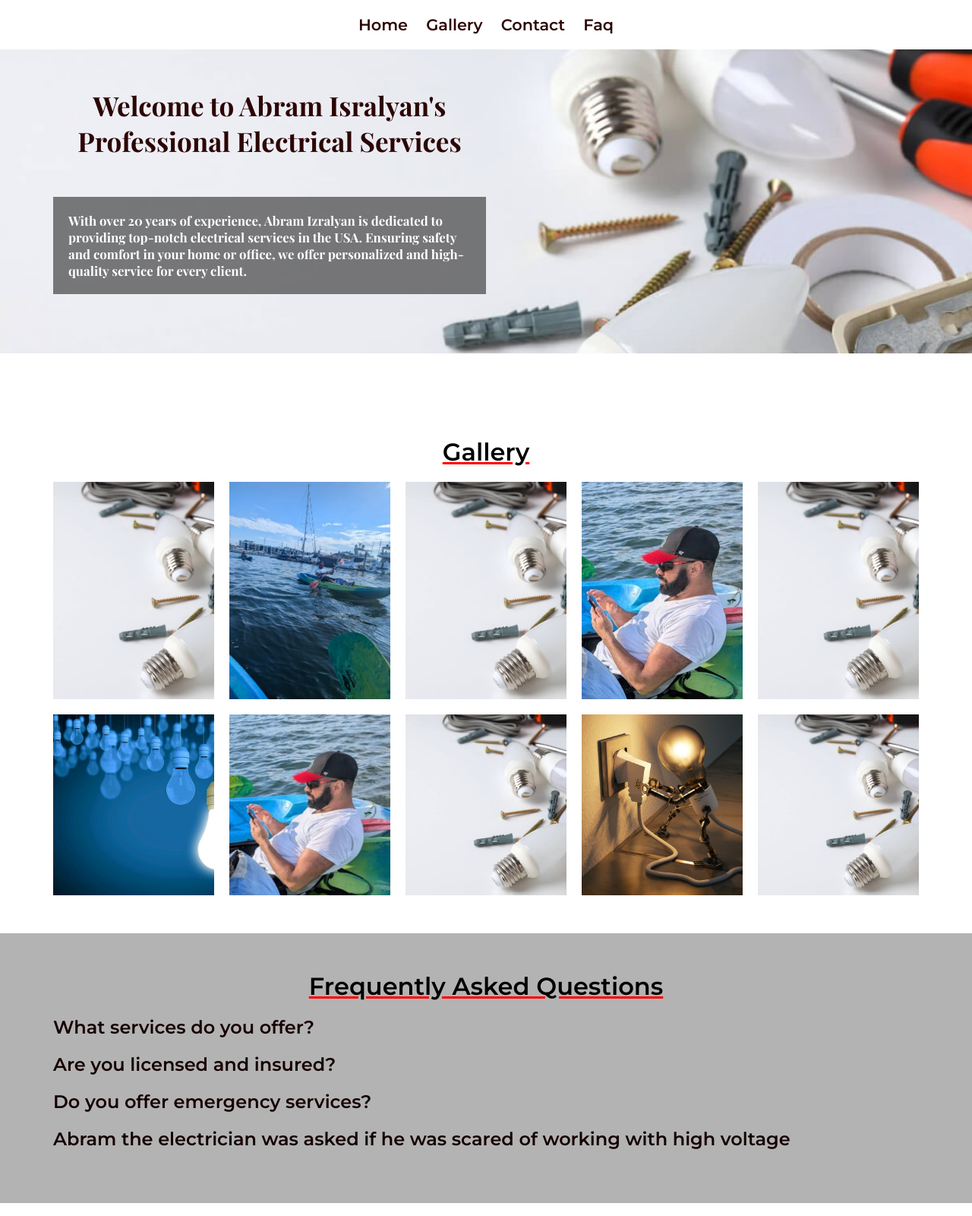
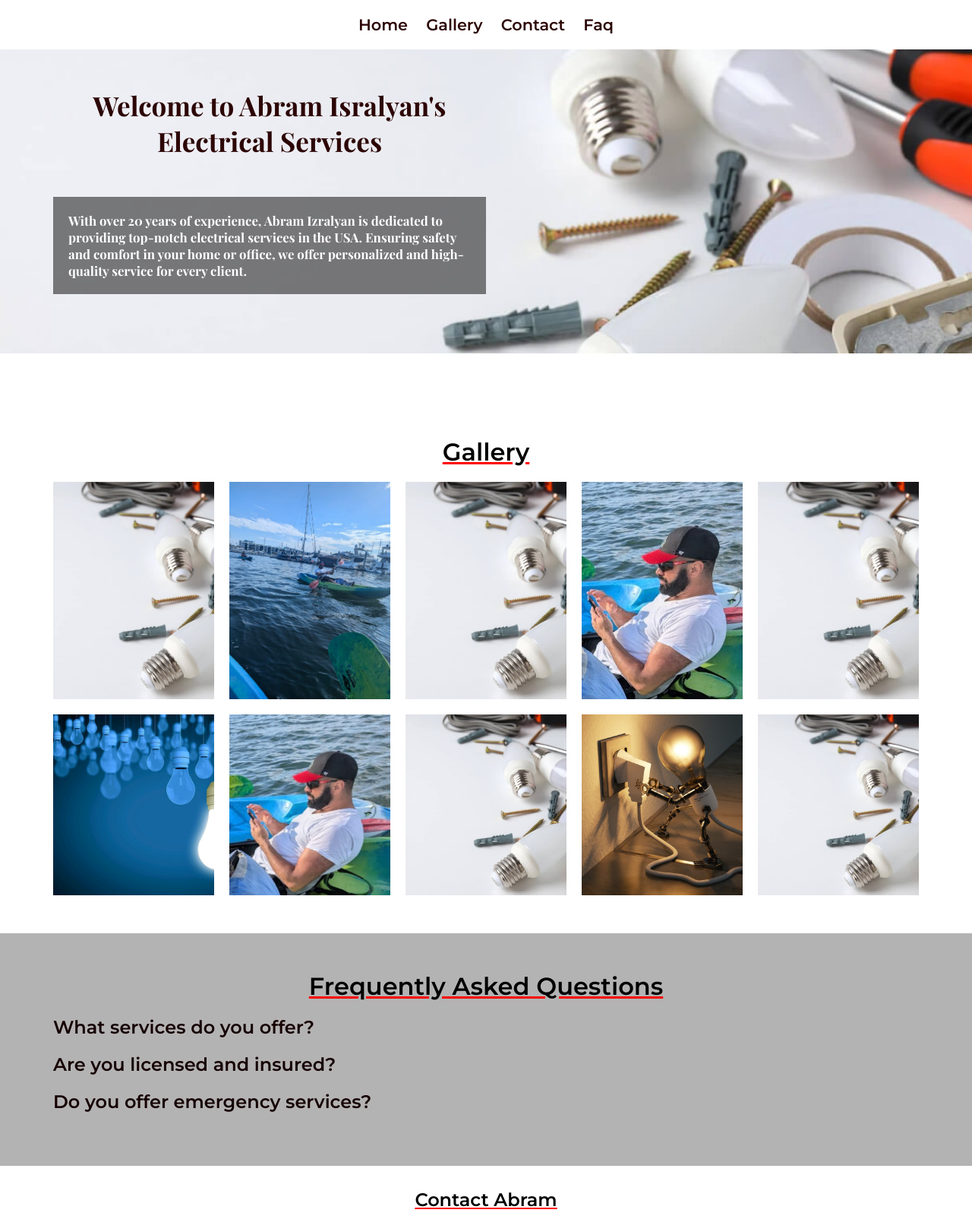
Before and after one commit to t0ma1111/Electri-ian, a plain HTML site: page index.html in a window 1280 px wide. Shown: the top 1600 px of the page at 76% size. Drawn offline with nearby package versions, Linux system fonts and the light colour scheme.

Commit message:
Update index.html

```diff
--- a/index.html
+++ b/index.html
@@ -3,7 +3,7 @@
 <head>
     <meta charset="UTF-8">
     <meta name="viewport" content="width=device-width, initial-scale=1.0">
-    <title>Document</title>
+    <title>Electrician Abram</title>
     <link rel="stylesheet" href="style.css">
     <link href="https://fonts.googleapis.com/css2?family=Montserrat:wght@400;600&family=Playfair+Display:wght@400;700&display=swap" rel="stylesheet">
     <link rel="stylesheet" href="https://cdnjs.cloudflare.com/ajax/libs/font-awesome/5.15.4/css/all.min.css">
@@ -22,7 +22,7 @@
             <div id="home-link" class="face">
                 <div class="main-wrapper">
                     <div class="main-board__left-block">
-                        <h1>Welcome to Abram Isralyan's Professional Electrical Services</h1>
+                        <h1>Welcome to Abram Isralyan's Electrical Services</h1>
                         <p>With over 20 years of experience, Abram Izralyan is dedicated to providing top-notch electrical services in the USA. Ensuring safety and comfort in your home or office, we offer personalized and high-quality service for every client.</p>
                     </div>
                 </div>
@@ -91,11 +91,6 @@
             <div class="faq-item">
                 <h3>Do you offer emergency services?</h3>
                 <p>Yes, we provide 24/7 emergency electrical services to ensure your safety and convenience.</p>
-            </div>
-            <div class="faq-item">
-                <h3>Abram the electrician was asked if he was scared of working with high voltage</h3>
-                <p>Nah, I’m not shocked by anything anymore!</p>
-            </div>
             <!-- Добавьте больше вопросов и ответов по необходимости -->
         </div>
     </section>
```
